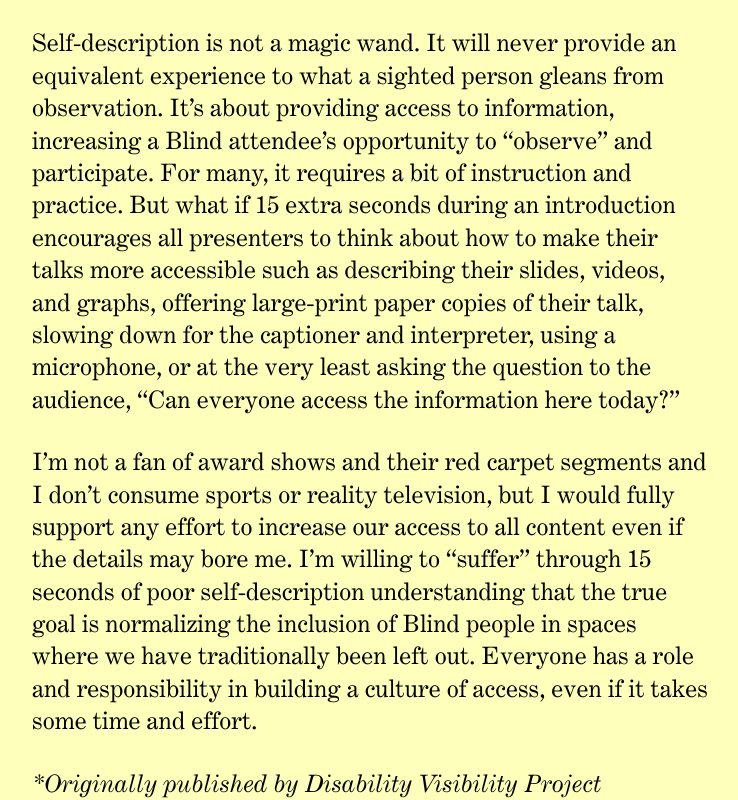
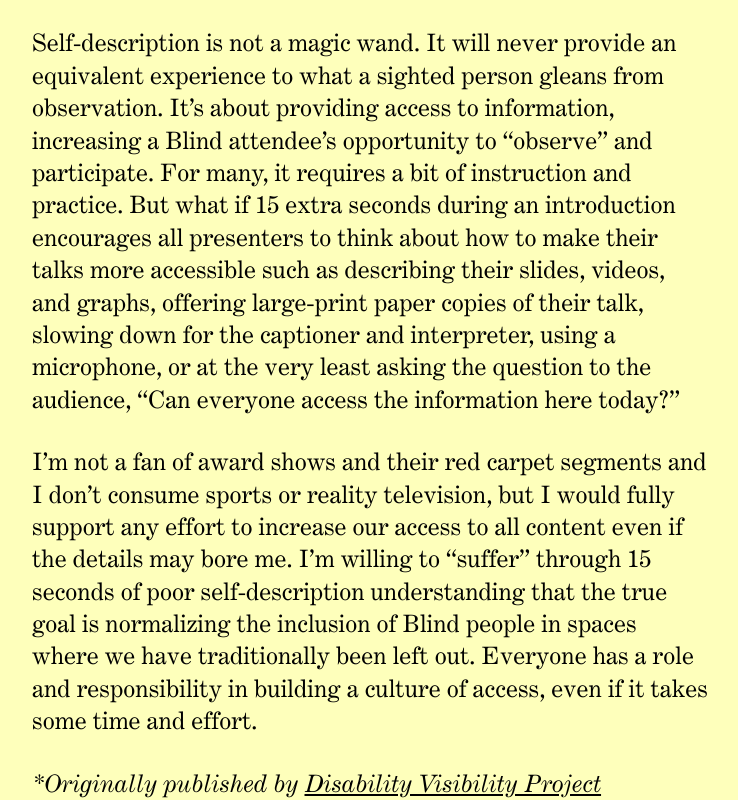
Before and after one commit to laurelschwulst/alt-text-selfies, an Eleventy site: page essays/making-a-case-for-self-description.md in a window 1280 px wide. Shown: the part 6670-7470 px from the top of the page, without its empty margins (270-1008 px from the left). Built offline with nearby package versions, Linux system fonts and the light colour scheme; Eleventy itself is replaced by a stand-in of ours; files that its build step writes are made by us from their sources.

Commit message:
Update Essays “making-a-case-for-self-description”

```diff
--- a/essays/making-a-case-for-self-description.md
+++ b/essays/making-a-case-for-self-description.md
@@ -59,4 +59,4 @@ Self-description is not a magic wand. It will never provide an equivalent experi
 
 I’m not a fan of award shows and their red carpet segments and I don’t consume sports or reality television, but I would fully support any effort to increase our access to all content even if the details may bore me. I’m willing to “suffer” through 15 seconds of poor self-description understanding that the true goal is normalizing the inclusion of Blind people in spaces where we have traditionally been left out. Everyone has a role and responsibility in building a culture of access, even if it takes some time and effort.
 
-*\*Originally published by Disability Visibility Project*
+*\*Originally published by <a href="https://disabilityvisibilityproject.com/" target="_blank">Disability Visibility Project</a>*
```
